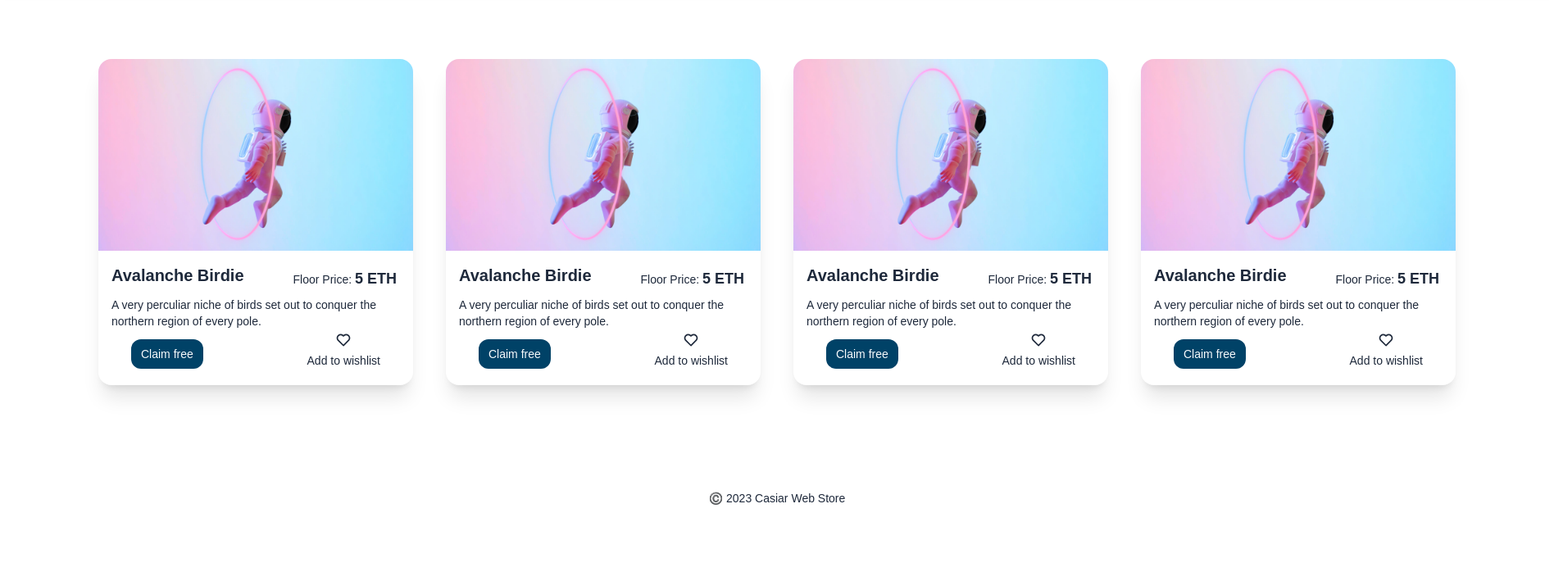
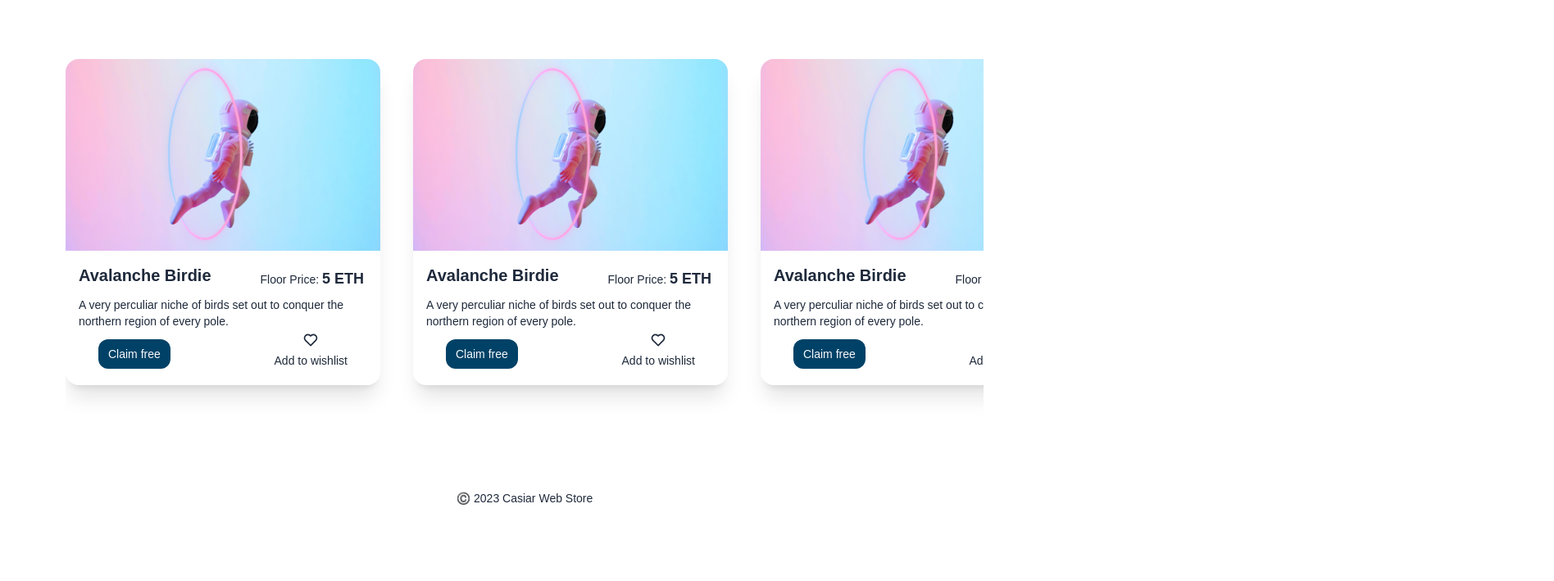
Before and after one commit to alphadevking/casiar, a Gatsby site: page / in a window 1280 px wide. Shown: the part 91-800 px from the top of the page at 82% size, 1896 px wide, since content can reach past the window. Built offline with nearby package versions, Linux system fonts and the light colour scheme; Gatsby itself is replaced by a stand-in of ours.

Commit message:
Update Layout.tsx

```diff
--- a/src/components/Layout.tsx
+++ b/src/components/Layout.tsx
@@ -7,7 +7,7 @@ import { Prenav } from './Navigation/Prenav';
 
 const Layout:React.FC<GlobalTypes> = ({ prenav, navbar, children, footer}) => (
 
-    <div className='min-h-screen min-w-fit'>
+    <div className='min-h-screen'>
 
         <AppWrapper>
 
```
